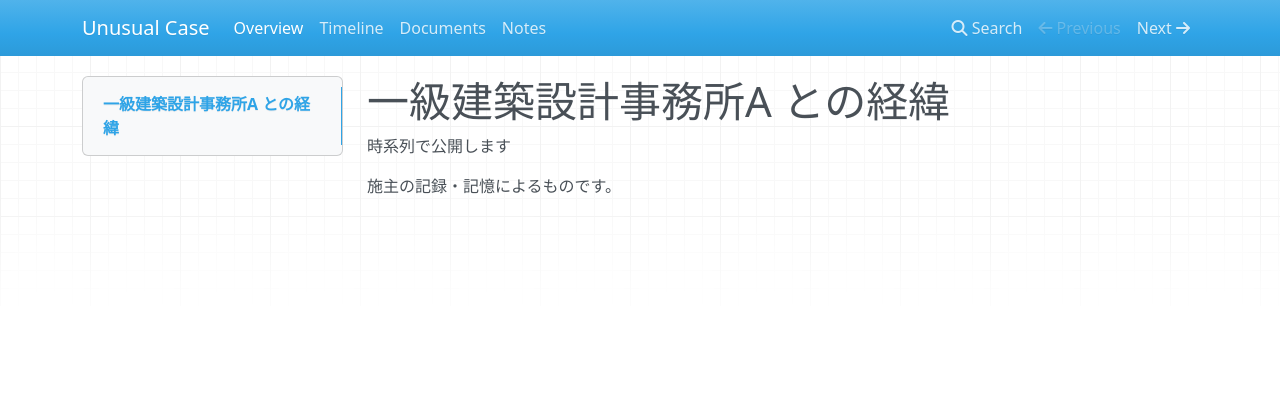
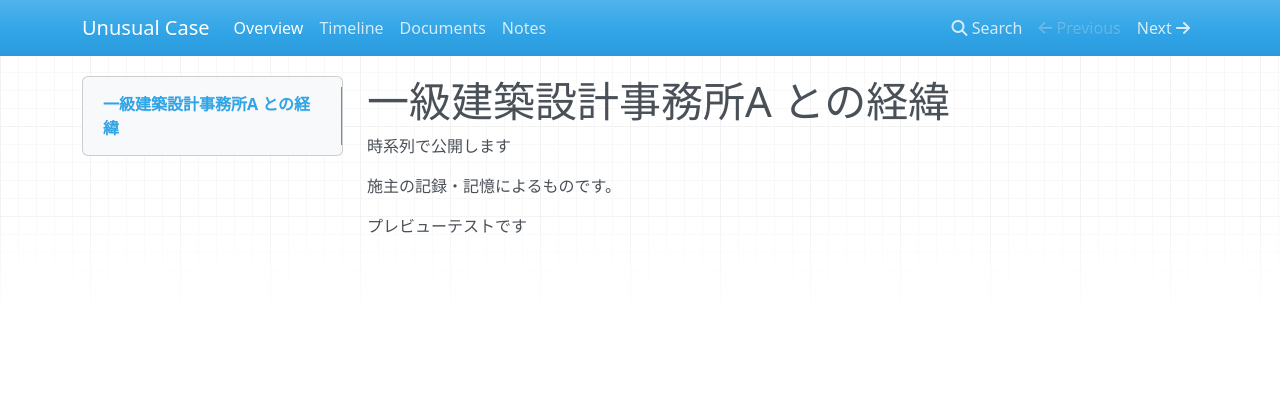
Before and after one commit to bach-paga/unusual-case, an MkDocs documentation site: the page built from docs/index.md, in a window 1280 px wide. Shown: the top 408 px of the page. Built offline with MkDocs 1.6.1, drawn with Linux system fonts in a browser that asks for light colours; nearby versions of some CDN libraries.

Commit message:
Update index.md

```diff
--- a/docs/index.md
+++ b/docs/index.md
@@ -3,3 +3,5 @@
 時系列で公開します
 
 施主の記録・記憶によるものです。
+
+プレビューテストです
```
